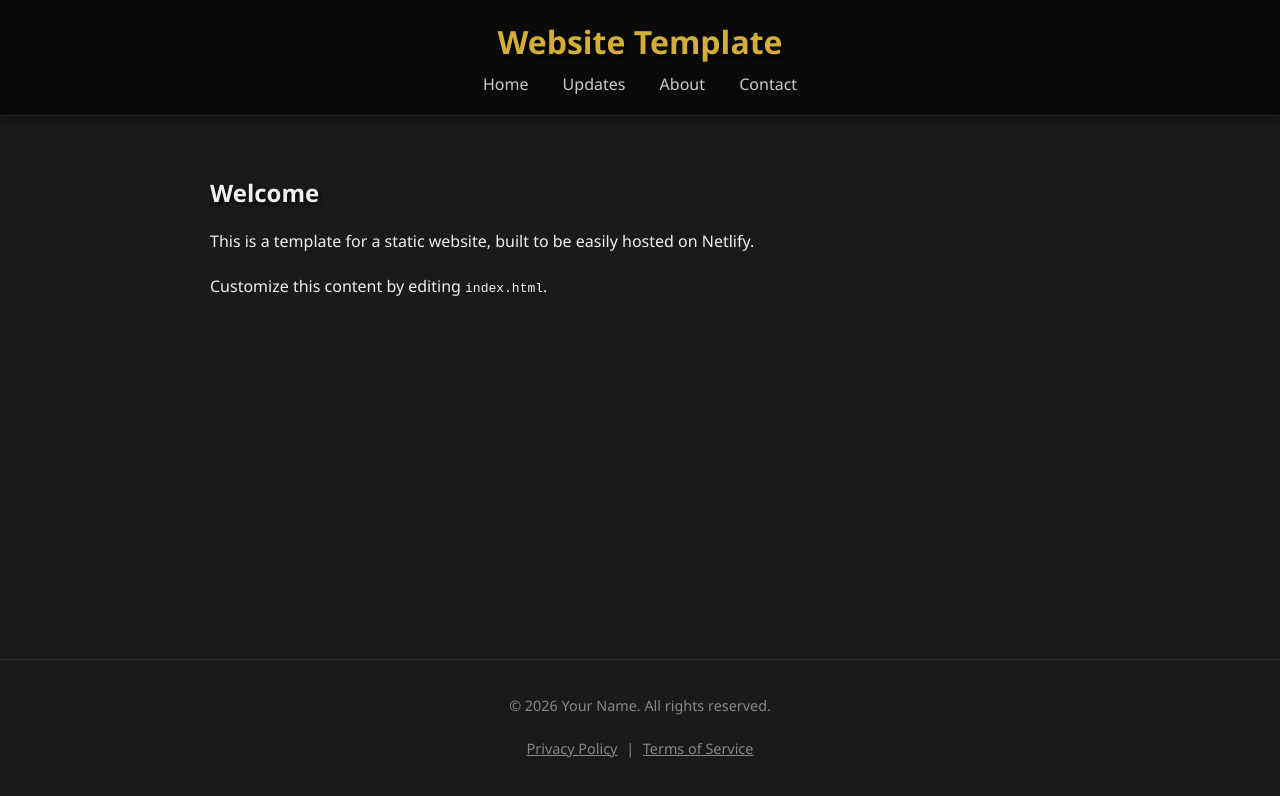
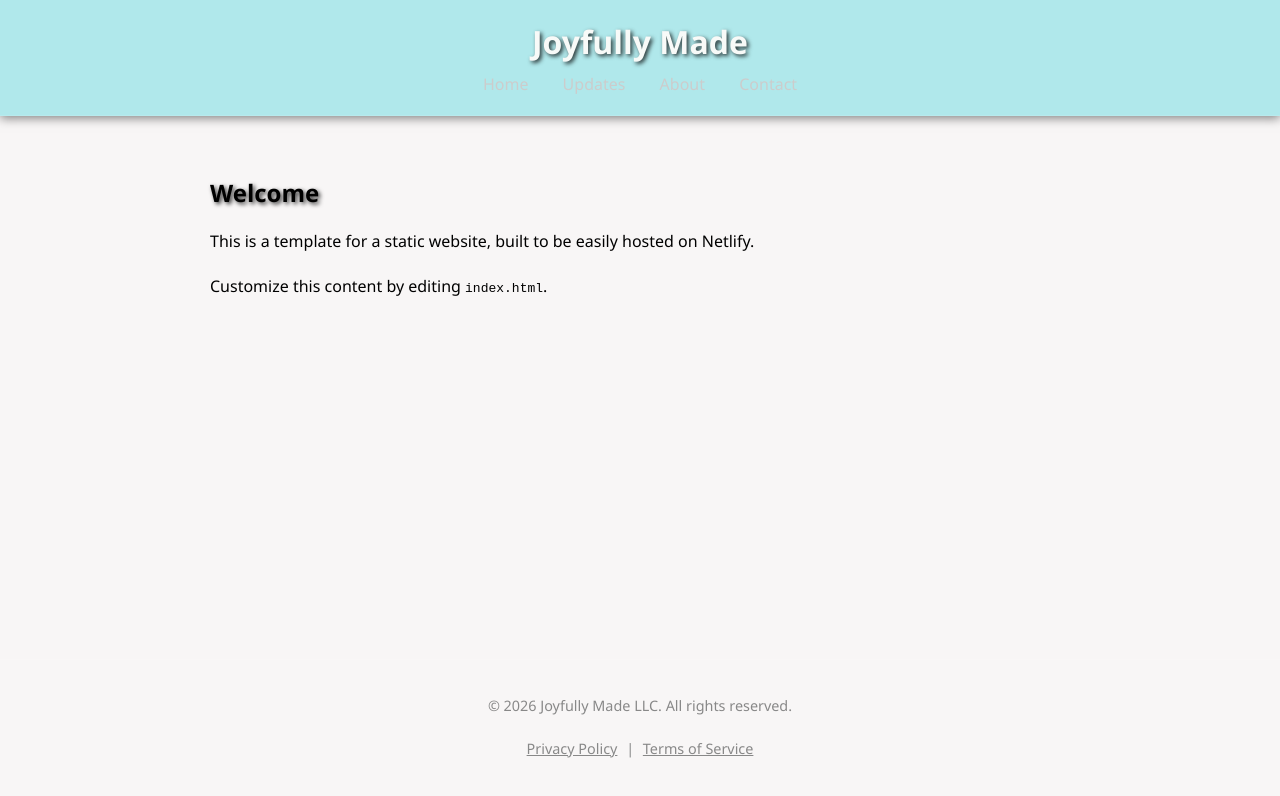
Before and after one commit to PhillipS5428/JoyfullyMadeLLC, a website: page index.html in a window 1280 px wide. Drawn offline with Linux system fonts and the light colour scheme.

Commit message:
Update header title and footer copyright information; adjust CSS variables for improved styling

```diff
--- a/index.html
+++ b/index.html
@@ -8,7 +8,7 @@
 </head>
 <body>
     <header>
-        <h1>Website Template</h1>
+        <h1>Joyfully Made</h1>
         <nav>
             <a href="index.html">Home</a>
             <a href="updates.html">Updates</a>
@@ -26,7 +26,7 @@
     </main>
 
     <footer>
-        <p>&copy; 2026 Your Name. All rights reserved.</p>
+        <p>&copy; 2026 Joyfully Made LLC. All rights reserved.</p>
         <p>
             <a href="privacy.html">Privacy Policy</a> |
             <a href="terms.html">Terms of Service</a>
--- a/style.css
+++ b/style.css
@@ -1,8 +1,8 @@
 :root {
-    --bg-color: #1a1a1a;
-    --text-color: #f0f0f0;
-    --accent-color: #d4af37;
-    --header-bg: rgba(0, 0, 0, 0.6);
+    --bg-color: #f8f6f6;
+    --text-color: hwb(0 0% 100%);
+    --accent-color: #f8faf8;
+    --header-bg: rgba(128, 223, 229, 0.6);
 }
 
 body {
```
